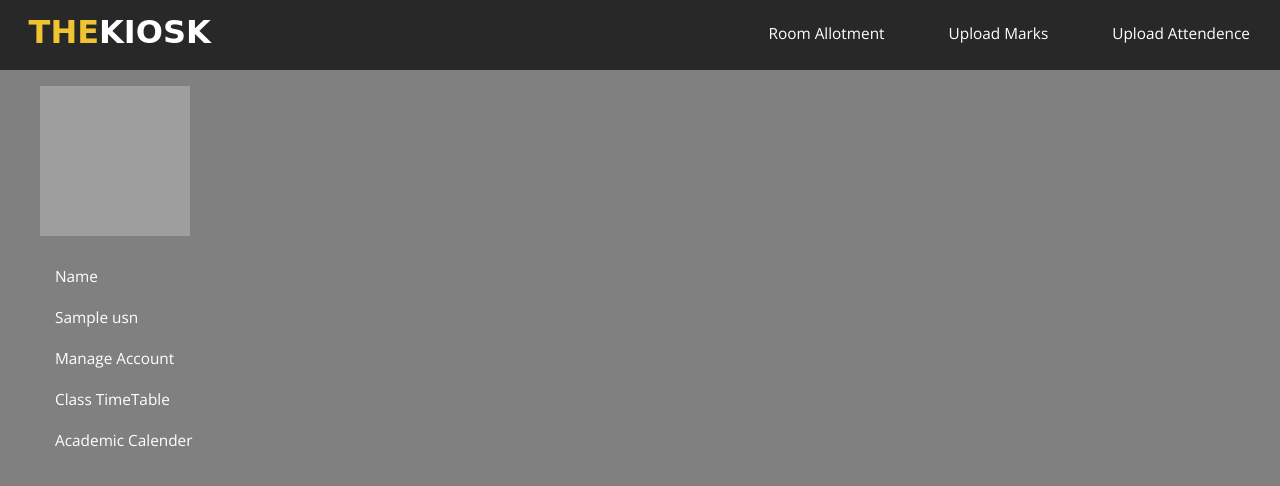
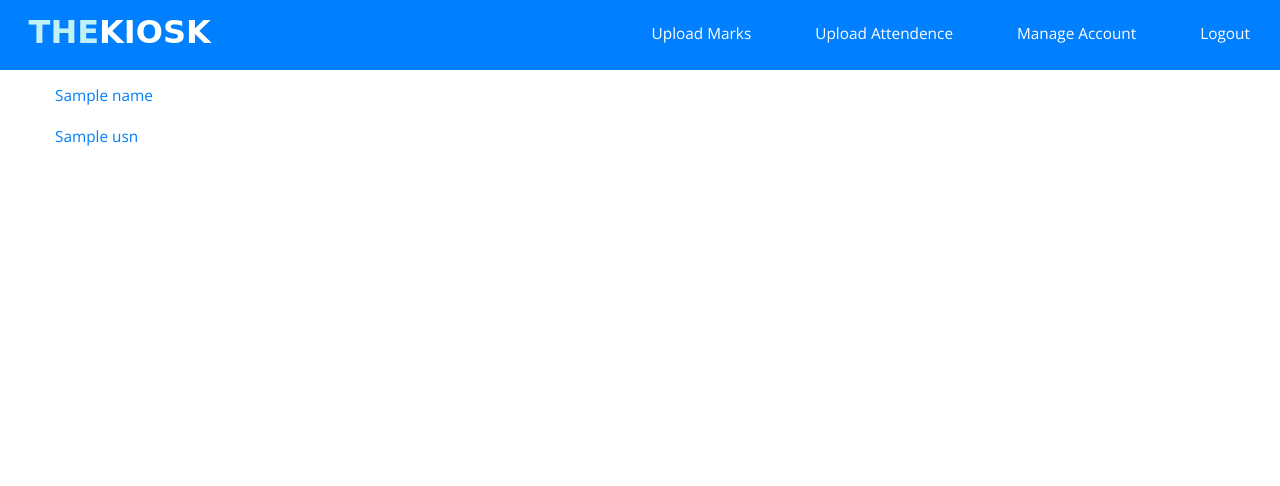
Before and after one commit to Akshaykoushik06/The_Kiosk_dbms, a Flask app: template pyfiles/templates/teacher.html in a window 1280 px wide. Shown: the top 486 px of the page. Run offline with Flask 2, Linux system fonts and the light colour scheme; the template is opened without the code that fills it: most values are stand-ins (such as "Sample title", 1, 10 or a date in 2020); grey boxes are pictures that could not be loaded.

Commit message:
student and teacher

```diff
--- a/pyfiles/templates/teacher.html
+++ b/pyfiles/templates/teacher.html
@@ -1,5 +1,4 @@
 <!DOCTYPE html>
-
 
 <html lang="en">
     <head>
@@ -11,12 +10,13 @@
 			body{
 			margin:0;
 			padding:0;
-                        background-color:grey;
+			background-color:white;
+
 			}
 			header{
 			width: 100%;
 			height:70px;
-                        background-color: #282828;
+			background-color:#007FFF;
 			}
 			h1{
 			position: absolute;
@@ -25,7 +25,7 @@
 			margin-left: 2%;
 			margin-top: 10px;
 			font-family: 'Comic Sans MS',cursive;
-                        color:#F0c330;
+			color:#C1F0F6;
 			}
 			span{
 			color:#ffffff;
@@ -36,7 +36,7 @@
 			margin-top:8px;
 			}
 			 #nav1{
-                        display: inline-block;
+			display:inline-block;
 			padding:15px 30px;
 			}
 			 a{
@@ -45,10 +45,13 @@
 			text-decoration:none;
 			font-family:'Open Sans',sans-serif;
 			font-size:1.2vw;
+			display:block;
 			}
 			a:hover{
-                        color:#F0c330;
+			color:#007FFF;
 			transition:0.5s;
+			background-color:#ffffff;
+
 			}
 			#data{
 			text-align:left;
@@ -56,41 +59,35 @@
 			color:blue;
 			list-style-type:none;
 			margin:5px;
-
-
 			}
 			#data1{
 			diplay:none;
 			text-align:left;
 			font-family:'Open Sans',sans-serif;;
-                        color:white;
+			color:#007FFF;
 			font-size:1.2vw;
 			padding:10px;
 			}
+
 			</style>
     </head>
     <header>
         <h1>THE<span>KIOSK</span></h1>
         <nav>
             <ul id="nav">
-                <li id="nav1"><a href="#">Room Allotment</a></li>
                 <li id="nav1"><a href="#">Upload Marks</a></li>
                 <li id="nav1"><a href="#">Upload Attendence</a></li>
-
+                <li id="nav1"><a href="#">Manage Account</a></li>
+				<li id="nav1"><a href="#">Logout</a></li>
             </ul>
         </nav>
     </header>
     <body>
-        <figure>
-                <img src="IMG_20181001_162222.jpg" style="width:150px;height:150px;">
-      </figure>
+
       <ul id="data">
-                        <li id="data1">Name</li>
-                        <li id="data1">{{usn}}</li>
-                        <li id="data1"><a href="#">Manage Account</a></li>
-                        <li id="data1"><a href="#">Class TimeTable</a></li>
-                        <li id="data1"><a href="#">Academic Calender</a></li>
+			<li id="data1">{{ name }}</li>
+			<li id="data1">{{ usn }}</li>
+
 	  </ul>
-
     </body>
 </html>
```
Also changed, not shown: pyfiles/templates/student.html (+13 -14 lines). Lines whose indentation alone changed are shown as unchanged.
